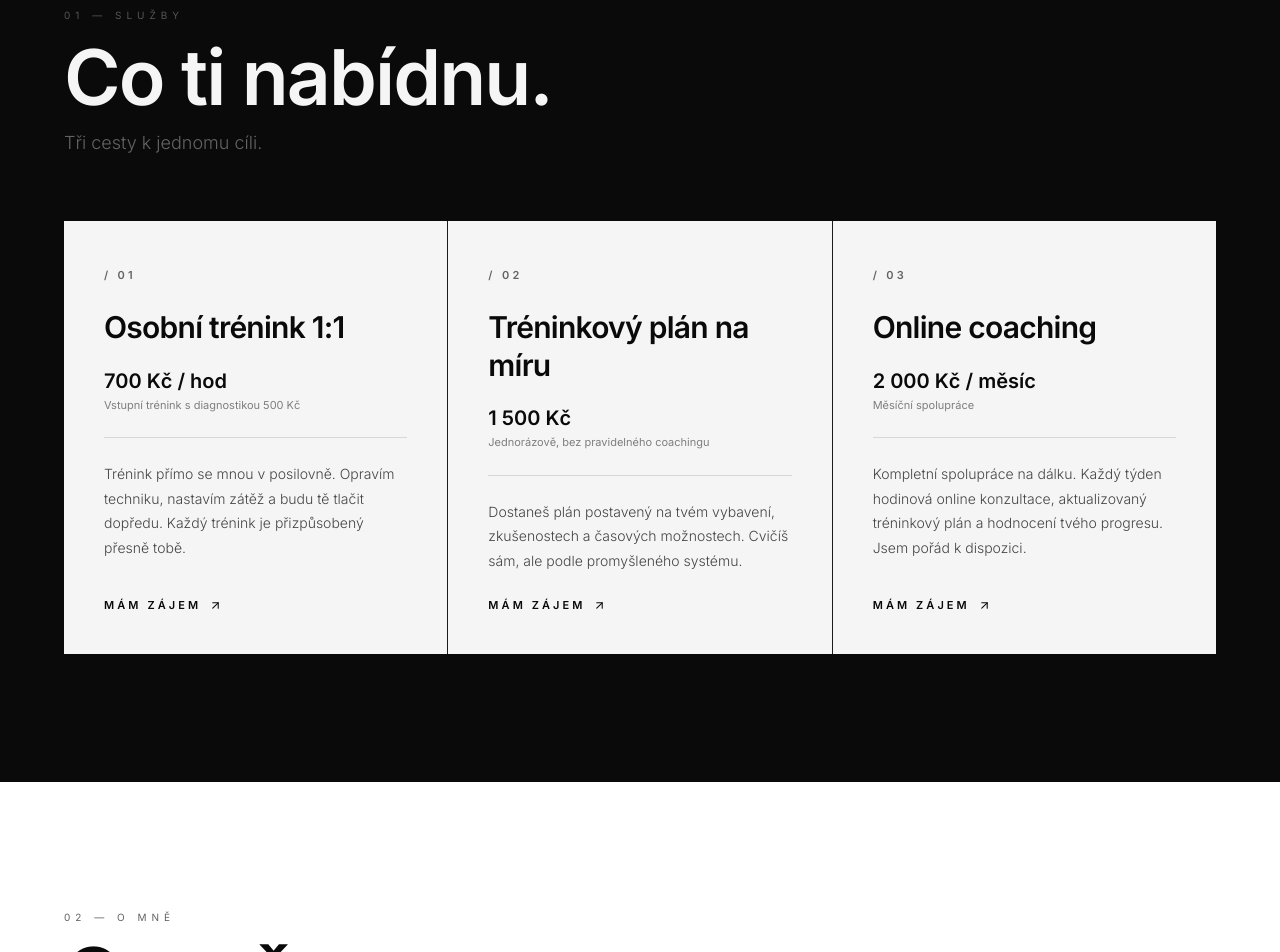
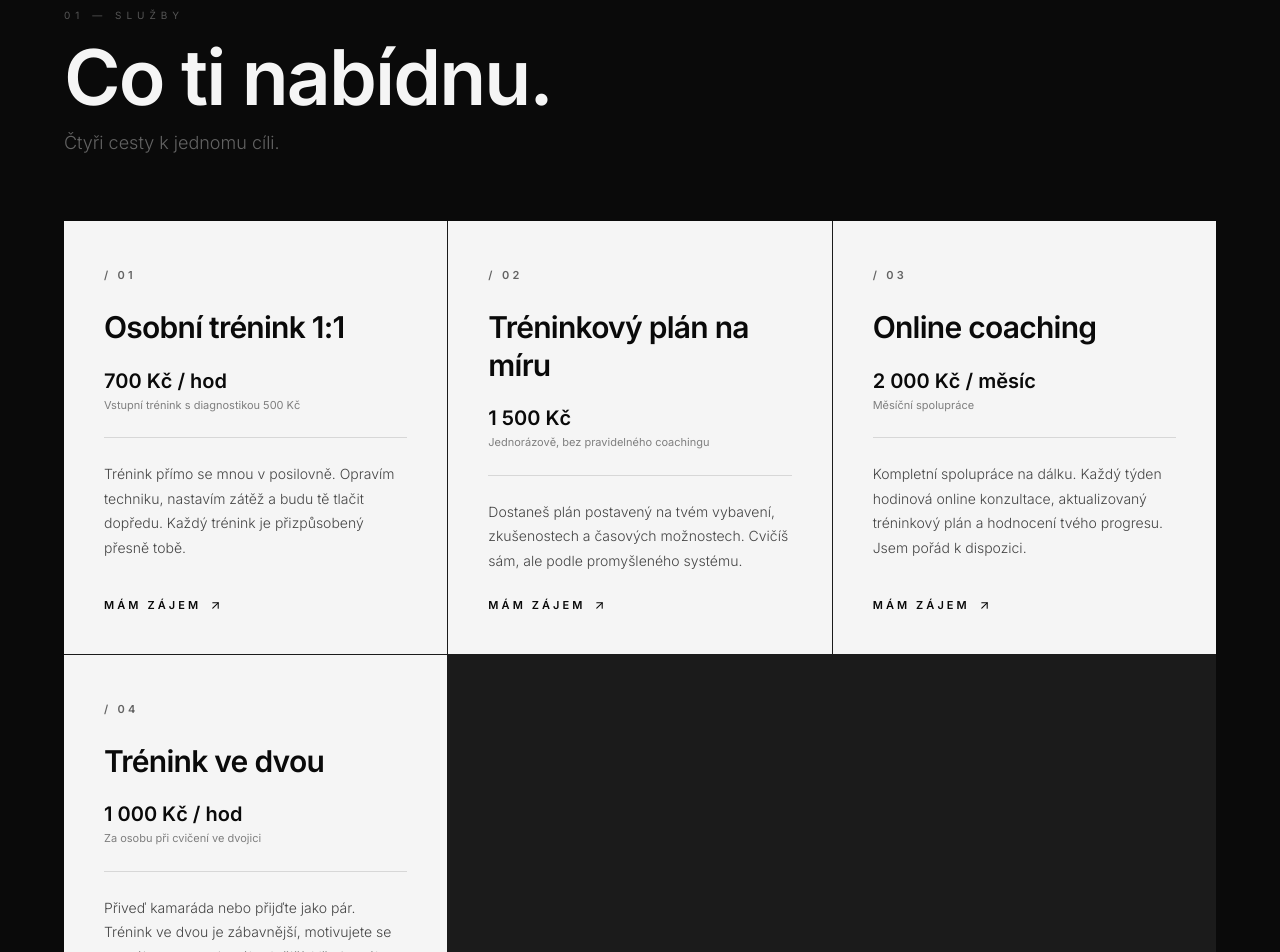
Before and after one commit to zxplfn/fitness-trainer, a Next.js app: page / in a window 1280 px wide. Shown: the part 920-1872 px from the top of the page. Built offline with nearby package versions, Linux system fonts and the light colour scheme.

Commit message:
Add duo training service (1000 Kč)
Co-Authored-By: Claude Sonnet 4.6 <noreply@anthropic.com>

```diff
--- a/components/services-section.tsx
+++ b/components/services-section.tsx
@@ -52,6 +52,14 @@ const services = [
     price: "2 000 Kč / měsíc",
     note: "Měsíční spolupráce",
     desc: "Kompletní spolupráce na dálku. Každý týden hodinová online konzultace, aktualizovaný tréninkový plán a hodnocení tvého progresu. Jsem pořád k dispozici.",
+    featured: false,
+  },
+  {
+    num: "04",
+    title: "Trénink ve dvou",
+    price: "1 000 Kč / hod",
+    note: "Za osobu při cvičení ve dvojici",
+    desc: "Přiveď kamaráda nebo přijďte jako pár. Trénink ve dvou je zábavnější, motivujete se navzájem a cena je výhodnější. Vše je stále plně přizpůsobené vám oběma.",
     featured: false,
   },
 ]
@@ -153,7 +161,7 @@ export function ServicesSection() {
             className="mt-4 text-base sm:text-lg font-light font-sans leading-relaxed"
             style={{ color: "oklch(0.50 0 0)", maxWidth: "28rem" }}
           >
-            Tři cesty k jednomu cíli.
+            Čtyři cesty k jednomu cíli.
           </p>
         </div>
 
```
